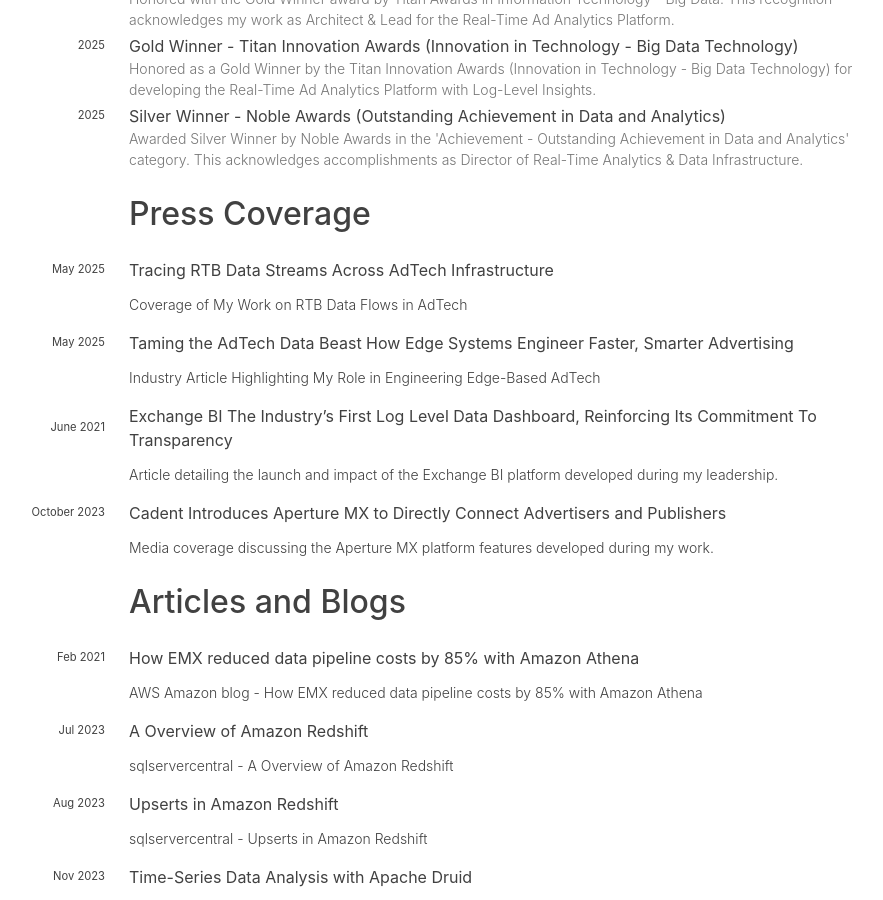
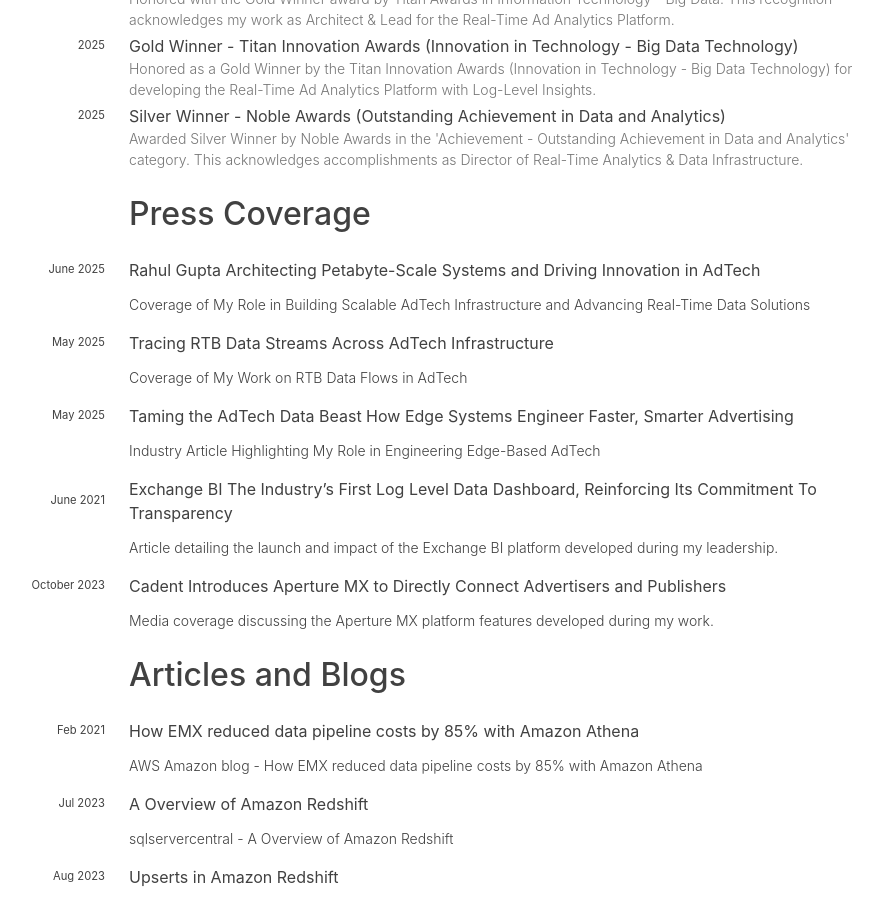
Before and after one commit to guptaraul89/guptaraul89.github.io, a Jekyll site: the page built from index.md, in a window 1280 px wide and 900 px high, scrolled down 2963 px. Shown: the whole window, without its empty margins (203-1086 px from the left). Built offline with Jekyll 4.4.1, drawn with Linux system fonts in a browser that asks for light colours; nearby versions of some CDN libraries; some web fonts are replaced.

Commit message:
Add Press coverage

```diff
--- a/_data/press.yaml
+++ b/_data/press.yaml
@@ -1,3 +1,10 @@
+- title: Rahul Gupta Architecting Petabyte-Scale Systems and Driving Innovation in AdTech
+  month: June
+  year: 2025
+  publisher:
+    - url: https://techbullion.com/rahul-gupta-architecting-petabyte-scale-systems-and-driving-innovation-in-adtech/
+      name: Coverage of My Role in Building Scalable AdTech Infrastructure and Advancing Real-Time Data Solutions
+
 - title: Tracing RTB Data Streams Across AdTech Infrastructure
   month: May
   year: 2025
```
